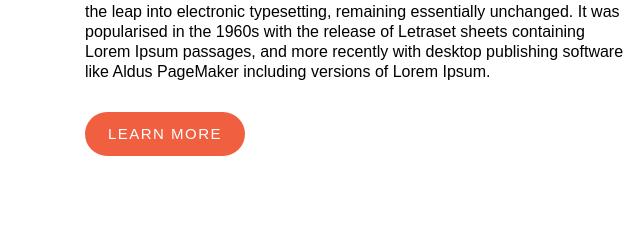
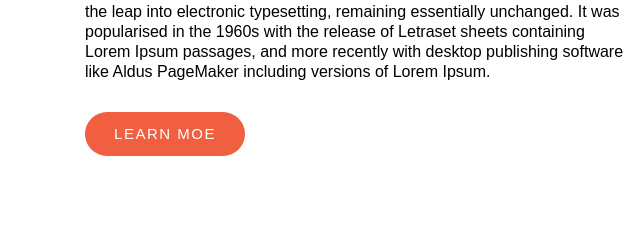
Before and after one commit to gnagasaikiran/bootstrapthemes, a plain HTML site: page html/index.html in a window 1280 px wide. Shown: the part 915-1140 px from the top of the page, 0-640 px from the left. Drawn offline with nearby package versions, Linux system fonts and the light colour scheme.

Commit message:
change style

```diff
--- a/html/index.html
+++ b/html/index.html
@@ -114,7 +114,7 @@
                 <div class="col-xs-6 col-sm-12 col-md-12 col-lg-6 col-xl-6">
                     <h1>About US</h1>
                     <p>Lorem Ipsum is simply dummy text of the printing and typesetting industry. Lorem Ipsum has been the industry's standard dummy text ever since the 1500s, when an unknown printer took a galley of type and scrambled it to make a type specimen book. It has survived not only five centuries, but also the leap into electronic typesetting, remaining essentially unchanged. It was popularised in the 1960s with the release of Letraset sheets containing Lorem Ipsum passages, and more recently with desktop publishing software like Aldus PageMaker including versions of Lorem Ipsum.</p>
-                    <a class="btn" href="javascript:void(0);">Learn More</a>
+                    <a class="btn" href="javascript:void(0);">Learn Moe</a>
                 </div>
                 <div class="col-xs-6 col-sm-12 col-md-12 col-lg-6 col-xl-6">
                     <div class="about-image">
```
